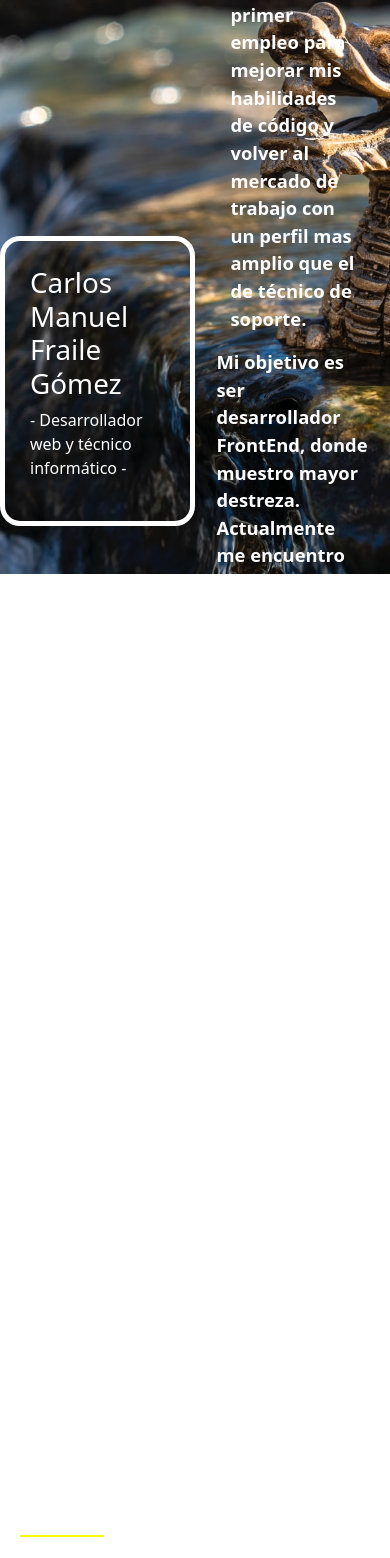
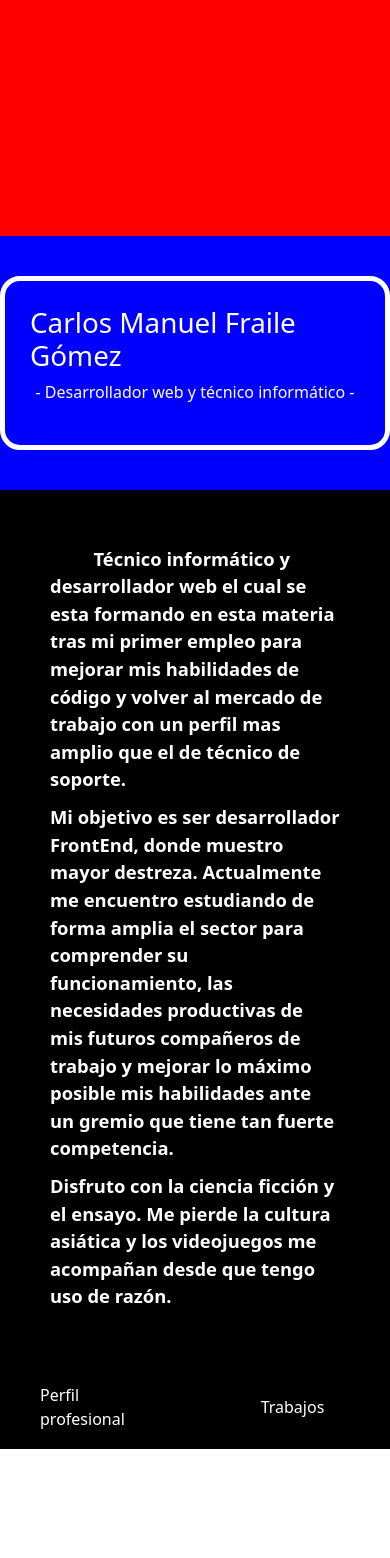
Before and after one commit to cmfraile/Portfolio2, an Angular app: page / in a window 390 px wide. Shown: the part 270-1828 px from the top of the page. After the commit the page ends 1719 px from the top, so only its background shows below. Built offline with nearby package versions, Linux system fonts and the light colour scheme.

Commit message:
Añadiendo diseño responsivo

```diff
--- a/src/app/app.component.html
+++ b/src/app/app.component.html
@@ -1,4 +1,5 @@
-<div class="padraso" style="background-image: url(../assets/img/fototest.jpg);" >
+<!-- <div class="padraso" style="background-image: url(../assets/img/fototest.jpg);" > -->
+<div class="padraso">
     <div class="container">
     <router-outlet></router-outlet>
     </div>
--- a/src/app/app.component.sass
+++ b/src/app/app.component.sass
@@ -1,6 +1,6 @@
 .padraso
     max-width: 100vw
-    max-height: 100vh
+    background-color: black
     background-size: cover
     background-position: center
 .container,.nav,.padraso
@@ -12,3 +12,7 @@
 .nav
     min-width: 100vw
     min-height: 10vh
+
+@media (max-width:650px)
+    .nav
+        max-height: 30vh
--- a/src/app/componentes/main/main.component.sass
+++ b/src/app/componentes/main/main.component.sass
@@ -10,12 +10,14 @@
         .sup
             min-width: 100%
             min-height: 60vh
+            background-color: red
         .inf
             display: flex
             justify-content: center
             align-items: center
             min-width: 100%
             min-height: 30vh
+            background-color: blue
             .wd
                 display: flex
                 justify-content: center
@@ -34,5 +36,12 @@
         p
             font-size: 1.15rem
             font-weight: 700
+            margin: 5px 0px
         .primeralinea
             text-indent: 15%
+
+@media (max-width:1120px)
+    .col
+        min-width: 100%
+    .wd
+        min-width: 80%
--- a/src/app/componentes/navegacion/navegacion.component.sass
+++ b/src/app/componentes/navegacion/navegacion.component.sass
@@ -1,4 +1,6 @@
 .bloquenav
+    min-height: 10vh
+    min-width: 100vw
     margin: 0px
     display: flex
     justify-content: center
@@ -33,3 +35,7 @@
         div
             border-top: 2px solid yellow !important
             color: yellow
+
+@media (max-width:650px)
+    a
+        min-width: 50%
--- a/src/styles.sass
+++ b/src/styles.sass
@@ -6,7 +6,7 @@
     font-size: 16px
     color: white
 .body
-    background: darkcyan
+    background: black
     padding: 10px 0px
     min-height: 100vh
     min-width: 100vw
```
